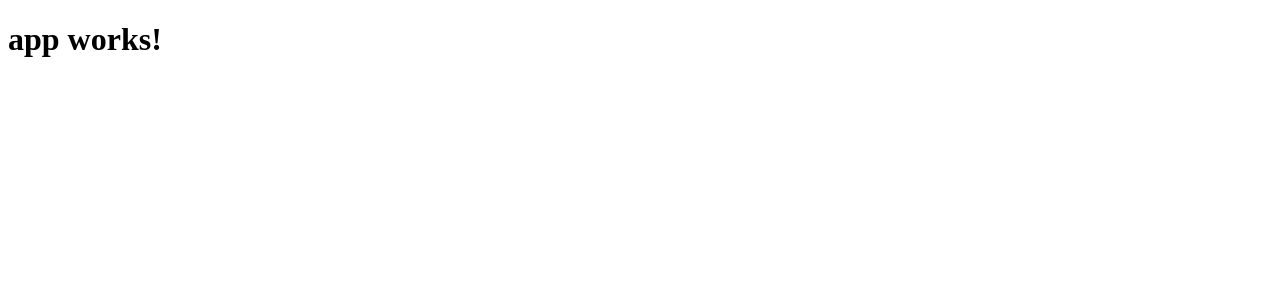
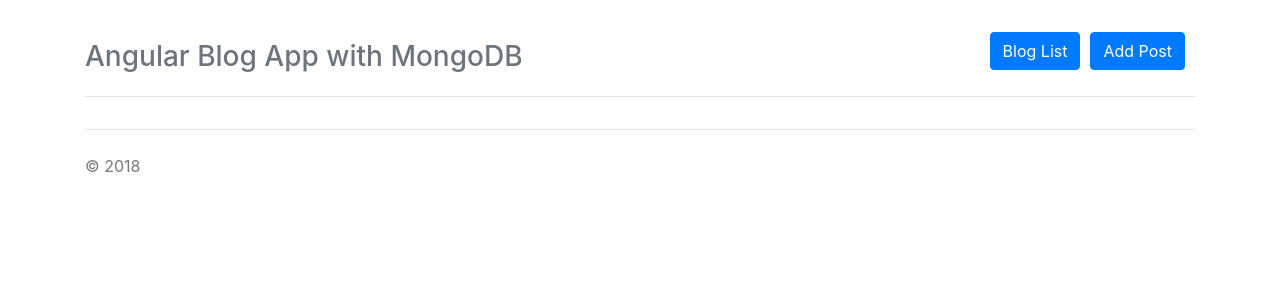
Before and after one commit to lesz3k/AngularBlogApp, an Angular app in the folder client/: page / in a window 1280 px wide. Shown: the top 300 px of the page. Built offline with nearby package versions, Linux system fonts and the light colour scheme.

Commit message:
added root component, changed the index.html, added root module to the app module

```diff
--- a/client/package.json
+++ b/client/package.json
@@ -4,7 +4,7 @@
   "license": "MIT",
   "scripts": {
     "ng": "ng",
-    "start": "ng serve --proxy-config proxy.json",
+    "start": "ng serve",
     "build": "ng build",
     "test": "ng test",
     "lint": "ng lint",
--- a/client/src/app/app.component.html
+++ /dev/null
@@ -1,3 +0,0 @@
-<h1>
-  {{title}}
-</h1>
--- a/client/src/app/app.component.ts
+++ /dev/null
@@ -1,10 +0,0 @@
-import { Component } from '@angular/core';
-
-@Component({
-  selector: 'app-root',
-  templateUrl: './app.component.html',
-  styleUrls: ['./app.component.css']
-})
-export class AppComponent {
-  title = 'app works!';
-}
--- /dev/null
+++ b/client/src/app/root/root.component.css
@@ -0,0 +1,79 @@
+.header,
+.marketing,
+.footer {
+  padding-right: 1rem;
+  padding-left: 1rem;
+}
+
+/* Custom page header */
+.header {
+  padding-bottom: 1rem;
+  border-bottom: .05rem solid #e5e5e5;
+}
+
+.header h3 {
+  margin-top: 0;
+  margin-bottom: 0;
+  line-height: 3rem;
+}
+
+/* Custom page footer */
+.footer {
+  padding-top: 1.5rem;
+  color: #777;
+  border-top: .05rem solid #e5e5e5;
+}
+
+/* Customize container */
+@media (min-width: 48em) {
+  .container {
+    max-width: 46rem;
+  }
+}
+.container-narrow > hr {
+  margin: 2rem 0;
+}
+
+/* Main marketing message and sign up button */
+.jumbotron {
+  text-align: center;
+  border-bottom: .05rem solid #e5e5e5;
+}
+.jumbotron .btn {
+  padding: .75rem 1.5rem;
+  font-size: 1.5rem;
+}
+
+/* Supporting marketing content */
+.marketing {
+  margin: 3rem 0;
+}
+.marketing p + h4 {
+  margin-top: 1.5rem;
+}
+
+main {
+  margin-bottom: 30px;
+}
+/* Responsive: Portrait tablets and up */
+@media screen and (min-width: 48em) {
+  /* Remove the padding we set earlier */
+  .header,
+  .marketing,
+  .footer {
+    padding-right: 0;
+    padding-left: 0;
+  }
+
+  /* Space out the masthead */
+  .header {
+    margin:2rem 0;
+  }
+
+  .jumbotron {
+    border-bottom: 0;
+  }
+}
+.nav-item{
+  margin-right: 10px;
+}
--- /dev/null
+++ b/client/src/app/root/root.component.html
@@ -0,0 +1,21 @@
+<header class="header d-flex justify-content-between">
+<h3 class="text-muted">Angular Blog App with MongoDB</h3>
+    <nav>
+        <ul class="nav nav-pills">
+            <li class="nav-item">
+                  <a href="#" class="btn btn-primary" role="button">Blog List</a>
+            </li>
+            <li class="nav-item">
+                  <a href="#" class="btn btn-primary" role="button">Add Post</a>
+            </li>
+        </ul>
+    </nav>
+</header>
+
+<main role="main">
+
+</main>
+
+<footer class="footer">
+    <p>&copy; 2018</p>
+</footer>
--- /dev/null
+++ b/client/src/app/root/root.component.ts
@@ -0,0 +1,11 @@
+import { Component } from '@angular/core';
+
+@Component({
+  moduleId: module.id,
+  selector: 'app-root',
+  templateUrl: './root.component.html',
+  styleUrls: ['root.component.css'],
+})
+export class RootComponent {
+
+}
--- a/client/src/index.html
+++ b/client/src/index.html
@@ -2,13 +2,20 @@
 <html>
 <head>
   <meta charset="utf-8">
-  <title>Client</title>
+  <title>Angular Blog App with MongoDB</title>
   <base href="/">
 
   <meta name="viewport" content="width=device-width, initial-scale=1">
   <link rel="icon" type="image/x-icon" href="favicon.ico">
+  <script src="https://code.jquery.com/jquery-3.3.1.slim.min.js" integrity="sha384-q8i/X+965DzO0rT7abK41JStQIAqVgRVzpbzo5smXKp4YfRvH+8abtTE1Pi6jizo" crossorigin="anonymous"></script>
+  <script src="https://cdnjs.cloudflare.com/ajax/libs/popper.js/1.14.3/umd/popper.min.js" integrity="sha384-ZMP7rVo3mIykV+2+9J3UJ46jBk0WLaUAdn689aCwoqbBJiSnjAK/l8WvCWPIPm49" crossorigin="anonymous"></script>
+  <link rel="stylesheet" href="https://stackpath.bootstrapcdn.com/bootstrap/4.1.1/css/bootstrap.min.css" integrity="sha384-WskhaSGFgHYWDcbwN70/dfYBj47jz9qbsMId/iRN3ewGhXQFZCSftd1LZCfmhktB" crossorigin="anonymous">
+  <script src="https://stackpath.bootstrapcdn.com/bootstrap/4.1.1/js/bootstrap.min.js" integrity="sha384-smHYKdLADwkXOn1EmN1qk/HfnUcbVRZyYmZ4qpPea6sjB/pTJ0euyQp0Mk8ck+5T" crossorigin="anonymous"></script>
+
 </head>
 <body>
-  <app-root>Loading...</app-root>
+  <div class="container">
+    <app-root>Loading...</app-root>
+  </div>
 </body>
 </html>
```
Also changed, not shown: client/src/app/app.module.ts (+3 -4 lines), client/src/app/app.component.css (deleted), 2 other files (tests, documents, lock files or other folders).
